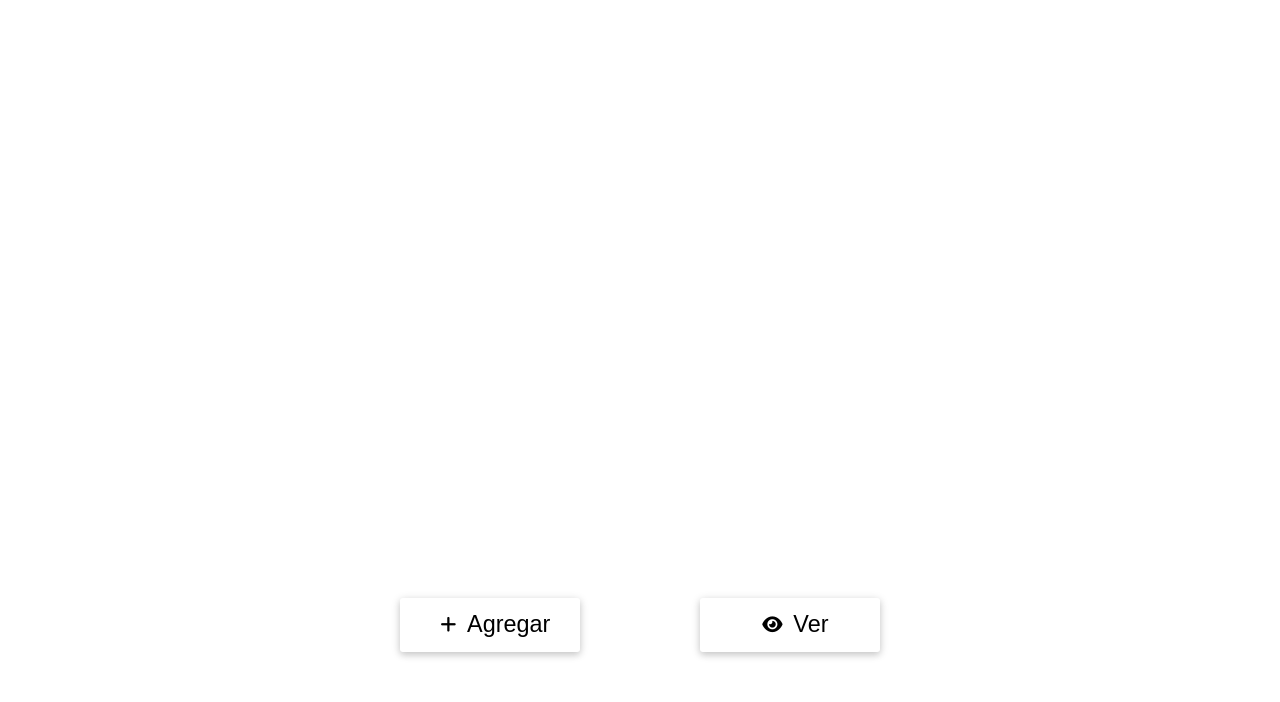
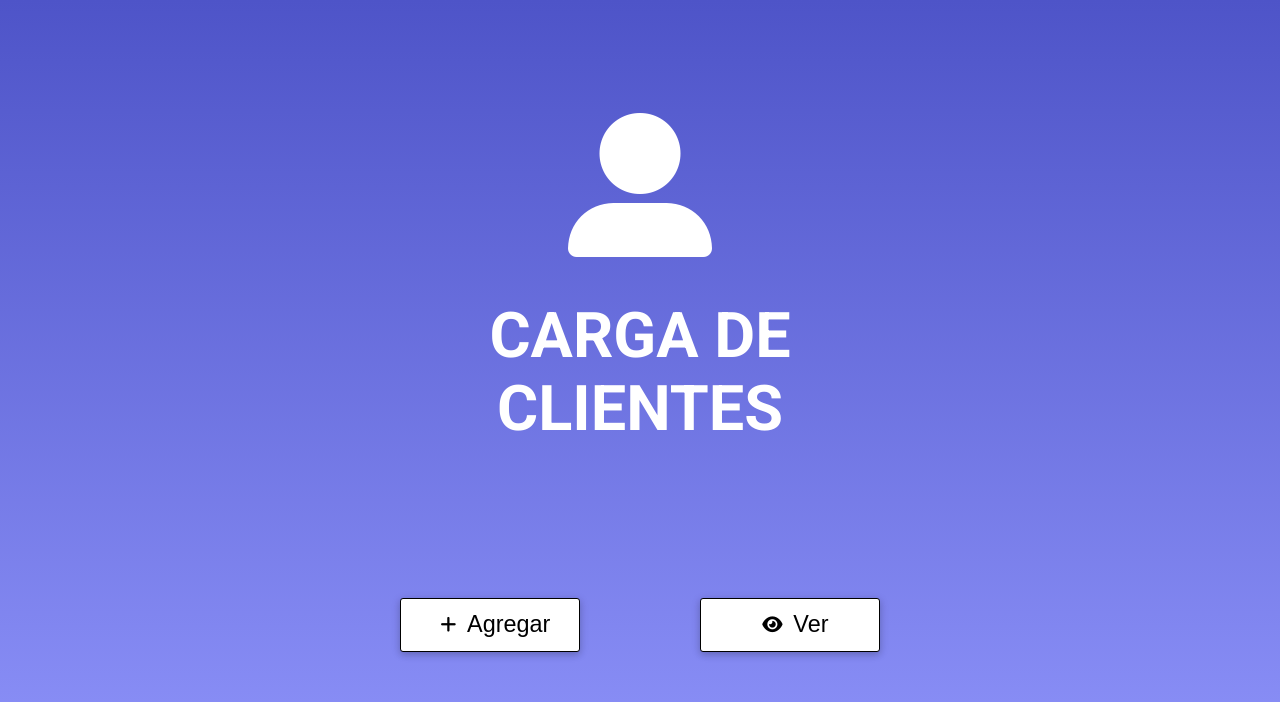
Before and after one commit to lucas050895/ServicioTecnico, a PHP site: page / in a window 1280 px wide. Shown: the top 702 px of the page. Run offline with PHP 8.4, Linux system fonts and the light colour scheme; some libraries are stand-ins or nearby versions.

Commit message:
Nuevos estilos

```diff
--- a/css/general.css
+++ b/css/general.css
@@ -9,12 +9,15 @@
 
 :root{
     --font-primary: 'Roboto';
-
-    --color-primary: #5757f1;
-    --color-secons: #dbcfcf;
+    --color-one: #5757f1;
+    --color-two: #FFF;
+    --color-three: #000;
 }
 
 main{
-    background-color: var(--color-primary);
-    color: white;
+    font-family: var(--font-primary);
+    background: #4e54c8;
+    background: -webkit-linear-gradient(to top, #8f94fb, #4e54c8);
+    background: linear-gradient(to top, #8f94fb, #4e54c8);
+    color: var(--color-two);
 }
```
